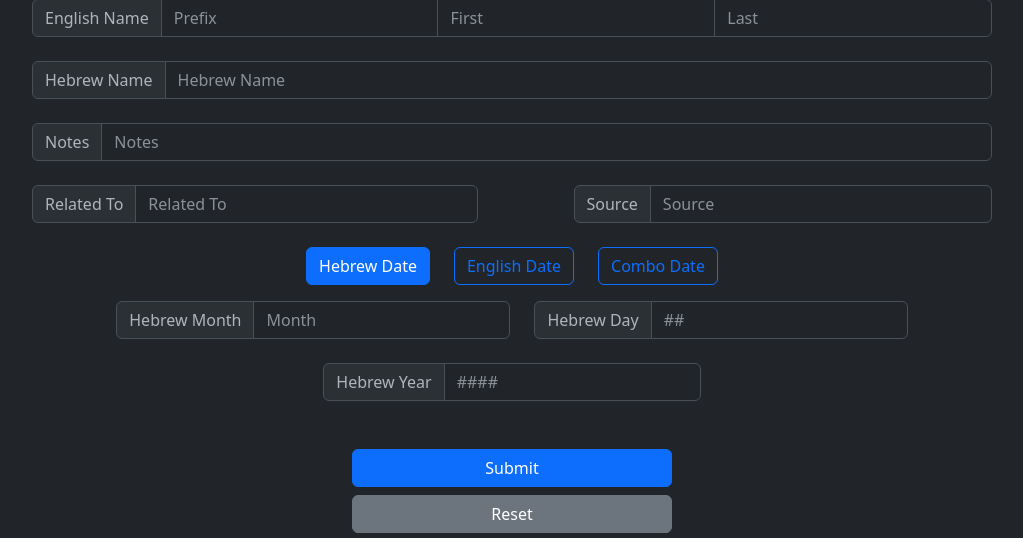
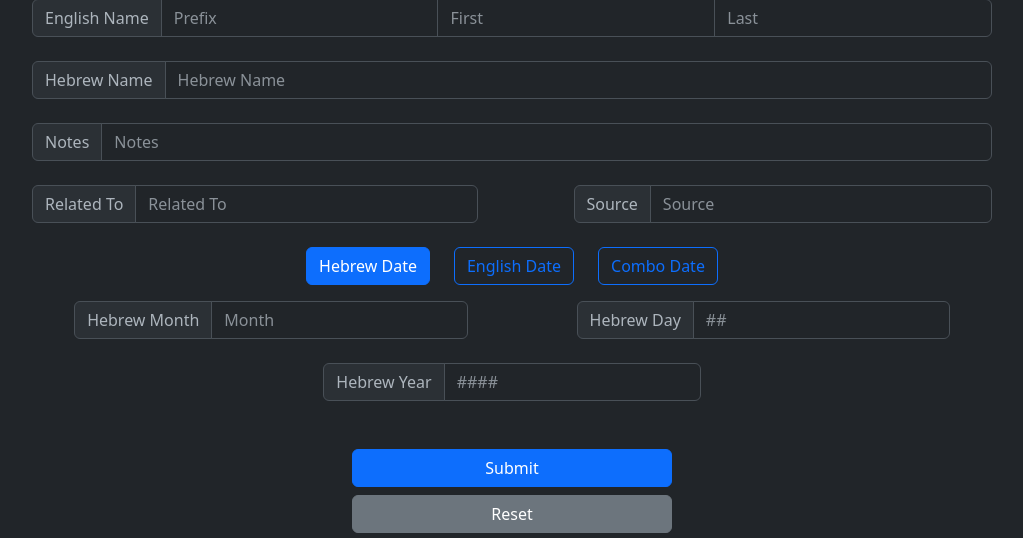
Before and after one commit to YDruxman/Yahrtzeits, a PHP site: page /php/singleEntry.php in a window 1280 px wide. Shown: the part 182-720 px from the top of the page, without its empty margins (128-1151 px from the left). Run offline with PHP 8.4, Linux system fonts and the light colour scheme.

Commit message:
Update alignment of date input fields for better GUI
Applied fix for thinner screens.
The alignment of all date field containers (Hebrew, English, and Combo) in singleEntry.php has been modified from 'justify-content-center' to 'justify-content-around'.

```diff
--- a/php/singleEntry.php
+++ b/php/singleEntry.php
@@ -73,7 +73,7 @@ session_start();
         </div>
 
         <!-- Hebrew Date -->
-        <div class="d-flex flex-row flex-wrap justify-content-center gap-4" id="hebrew-dateGroup">
+        <div class="d-flex flex-row flex-wrap justify-content-around gap-4" id="hebrew-dateGroup">
             <div class="form-group">
                 <div class="input-group">
                     <div class="input-group-text">Hebrew Month</div>
@@ -98,7 +98,7 @@ session_start();
         </div>
 
         <!-- English Date -->
-        <div class="d-flex flex-row flex-wrap d-none" id="english-dateGroup">
+        <div class="d-flex flex-row flex-wrap d-none justify-content-around gap-4" id="english-dateGroup">
             <!-- Date -->
             <div class="form-group mx-auto">
                 <div class="input-group">
@@ -129,7 +129,7 @@ session_start();
         </div>
 
         <!-- Combo -->
-        <div class="d-flex flex-row flex-wrap d-none" id="combo-dateGroup">
+        <div class="d-flex flex-row flex-wrap d-none justify-content-around gap-4" id="combo-dateGroup">
             <div class="form-group mx-auto">
                 <div class="input-group">
                     <div class="input-group-text">Hebrew Month</div>
```
